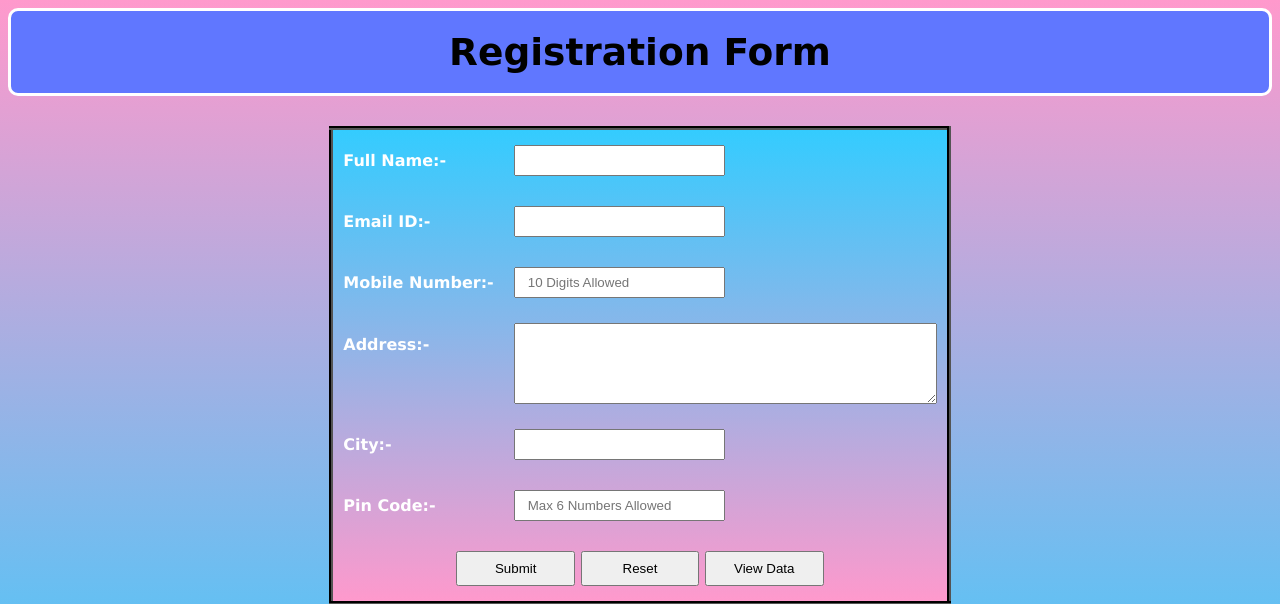
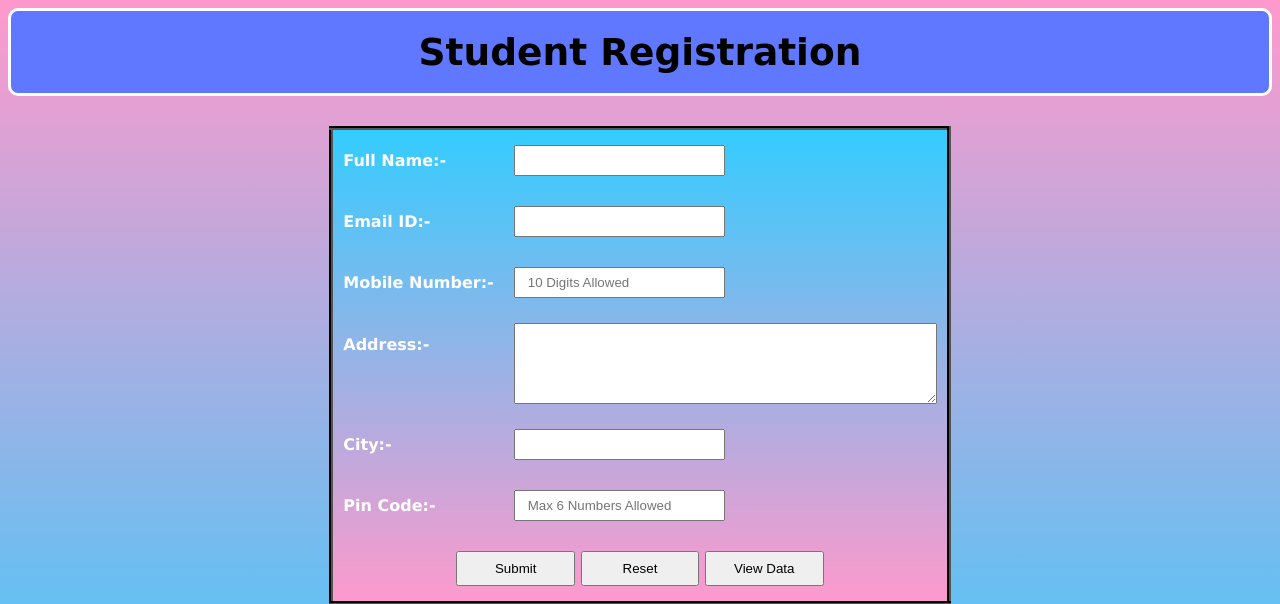
Before and after one commit to jeet404/Insert-Update-Delete-using-CorePHP, a PHP site: page / in a window 1280 px wide. Shown: the top 604 px of the page. Run offline with PHP 8.4, Linux system fonts and the light colour scheme.

Commit message:
adding new title in register form

```diff
--- a/index.php
+++ b/index.php
@@ -9,7 +9,7 @@
 
 <body>
   <div class="title">
-    <h2>Registration Form</h2>
+    <h2>Student Registration</h2>
   </div>
   <div class="main">
     <form action="insertPage.php" method="post">
```
